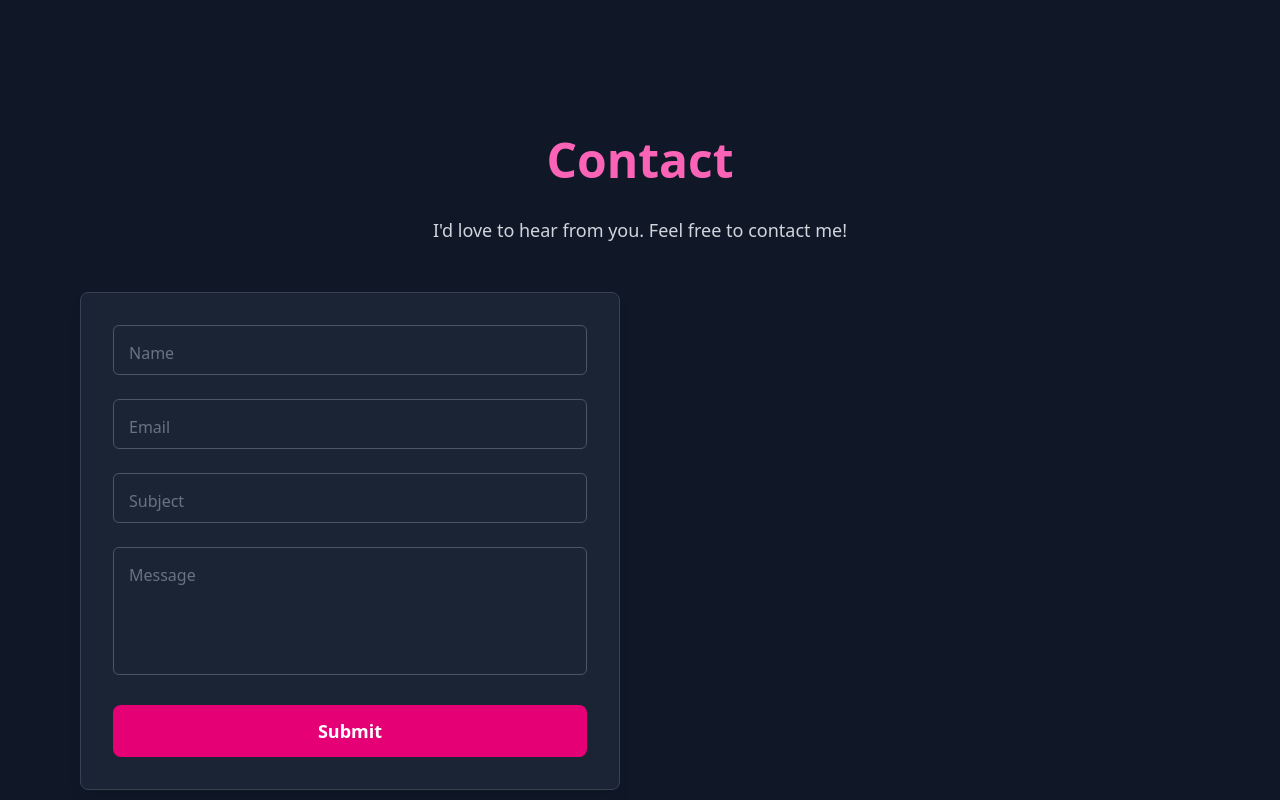
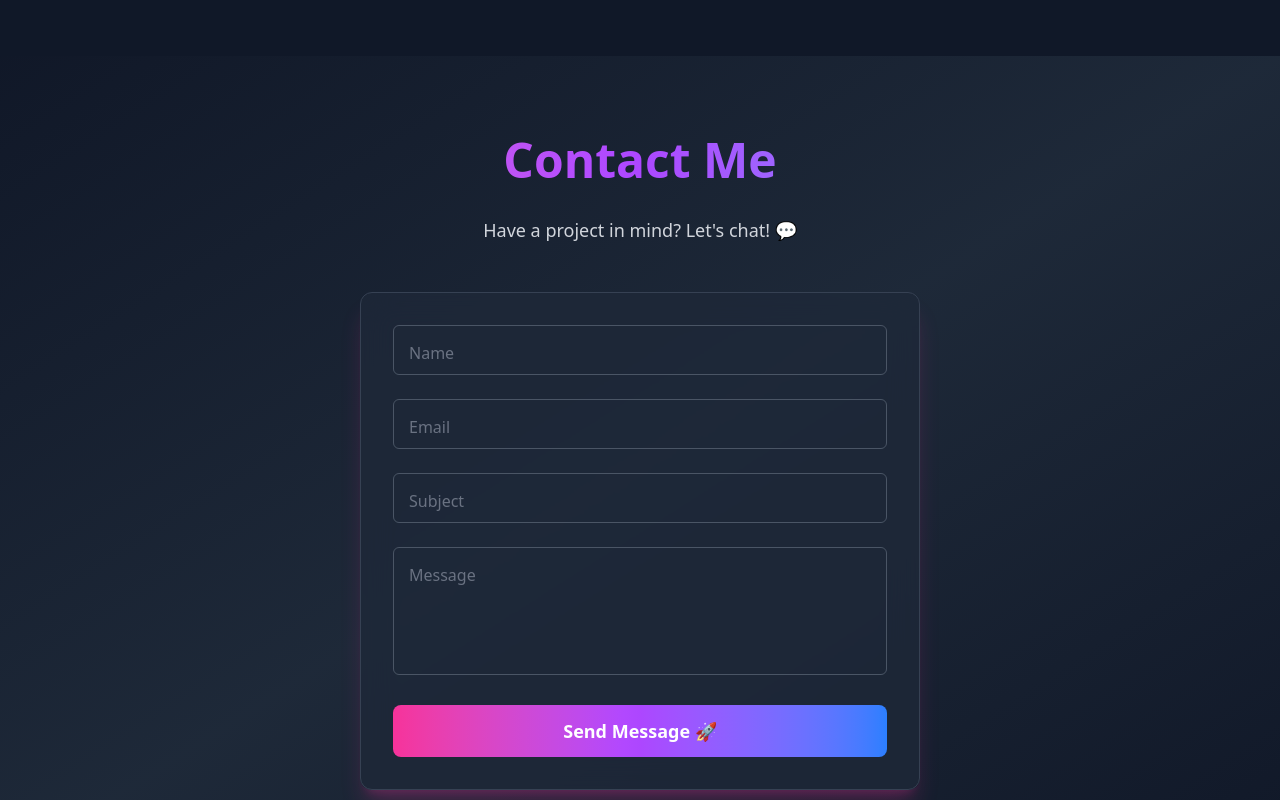
Before and after one commit to nibin-joseph05/portfolio-nibin, a React (Vite) app: page / in a window 1280 px wide. Shown: the part 4540-5340 px from the top of the page. Built offline with nearby package versions, Linux system fonts and the light colour scheme.

Commit message:
portfolio almost complete

```diff
--- a/src/components/Contact.jsx
+++ b/src/components/Contact.jsx
@@ -19,41 +19,51 @@ export default function Contact() {
     e.preventDefault();
     setStatus("Sending...");
 
+    const serviceID = import.meta.env.VITE_EMAILJS_SERVICE_ID;
+    const templateID = import.meta.env.VITE_EMAILJS_TEMPLATE_ID;
+    const publicKey = import.meta.env.VITE_EMAILJS_PUBLIC_KEY;
+
+    if (!serviceID || !templateID || !publicKey) {
+      console.error("EmailJS environment variables are missing.");
+      setStatus("Configuration error. Please check your API keys.");
+      return;
+    }
+
     emailjs
-      .send(
-        process.env.REACT_APP_EMAILJS_SERVICE_ID,
-        process.env.REACT_APP_EMAILJS_TEMPLATE_ID,
-        formData,
-        process.env.REACT_APP_EMAILJS_PUBLIC_KEY
-      )
+      .send(serviceID, templateID, formData, publicKey)
       .then(
         (response) => {
+          console.log("Email sent successfully:", response);
           setStatus("Message sent successfully!");
           setFormData({ name: "", email: "", subject: "", message: "" });
         },
         (error) => {
+          console.error("Email sending error:", error);
           setStatus("Failed to send message. Please try again.");
         }
       );
   };
 
   return (
-    <section id="contact" className="py-20 bg-gray-900 text-white">
+    <section
+      id="contact"
+      className="py-20 text-white bg-gradient-to-br from-gray-900 via-gray-800 to-gray-900"
+    >
       <div className="container mx-auto px-6 lg:px-20">
         <motion.h2
-          className="text-5xl font-bold text-center text-pink-400 mb-8"
+          className="text-5xl font-extrabold text-center bg-gradient-to-r from-pink-400 via-purple-500 to-blue-400 bg-clip-text text-transparent mb-8"
           initial={{ opacity: 0, y: -30 }}
           animate={{ opacity: 1, y: 0 }}
           transition={{ duration: 1 }}
         >
-          Contact
+          Contact Me
         </motion.h2>
         <p className="text-lg text-gray-300 text-center mb-12">
-          I'd love to hear from you. Feel free to contact me!
+          Have a project in mind? Let's chat! 💬
         </p>
-        <div className="grid grid-cols-1 lg:grid-cols-2 gap-10">
+        <div className="flex flex-col md:flex-row justify-center items-center gap-10">
           <motion.div
-            className="p-8 bg-gray-800/80 backdrop-blur-lg border border-gray-700 rounded-lg shadow-lg"
+            className="w-full md:w-1/2 p-8 bg-gray-800/80 backdrop-blur-lg border border-gray-700 rounded-xl shadow-xl shadow-pink-500/20 hover:shadow-pink-500/40 transition-all"
             initial={{ opacity: 0, x: -50 }}
             animate={{ opacity: 1, x: 0 }}
             transition={{ duration: 1 }}
@@ -70,7 +80,7 @@ export default function Contact() {
                     name={name}
                     value={formData[name]}
                     onChange={handleChange}
-                    className="peer w-full bg-transparent border border-gray-600 rounded-md py-3 px-4 text-white placeholder-transparent focus:outline-none focus:border-pink-400"
+                    className="peer w-full bg-transparent border border-gray-600 rounded-md py-3 px-4 text-white placeholder-transparent focus:outline-none focus:ring-2 focus:ring-pink-500 focus:border-transparent transition-all"
                     placeholder={label}
                     required
                   />
@@ -86,7 +96,7 @@ export default function Contact() {
                   name="message"
                   value={formData.message}
                   onChange={handleChange}
-                  className="peer w-full bg-transparent border border-gray-600 rounded-md py-3 px-4 text-white placeholder-transparent focus:outline-none focus:border-pink-400 h-32 resize-none"
+                  className="peer w-full bg-transparent border border-gray-600 rounded-md py-3 px-4 text-white placeholder-transparent focus:outline-none focus:ring-2 focus:ring-pink-500 focus:border-transparent transition-all h-32 resize-none"
                   placeholder="Message"
                   required
                 ></textarea>
@@ -98,11 +108,10 @@ export default function Contact() {
               </div>
               <motion.button
                 type="submit"
-                className="w-full py-3 bg-pink-600 text-lg font-semibold rounded-lg hover:bg-pink-700 transition-all"
+                className="w-full py-3 text-lg font-semibold rounded-lg bg-gradient-to-r from-pink-500 via-purple-500 to-blue-500 hover:scale-105 transition-transform hover:shadow-lg shadow-pink-500/40"
                 whileTap={{ scale: 0.95 }}
-                whileHover={{ scale: 1.05 }}
               >
-                Submit
+                Send Message 🚀
               </motion.button>
               {status && <p className="text-center text-pink-400 mt-4">{status}</p>}
             </form>
```
